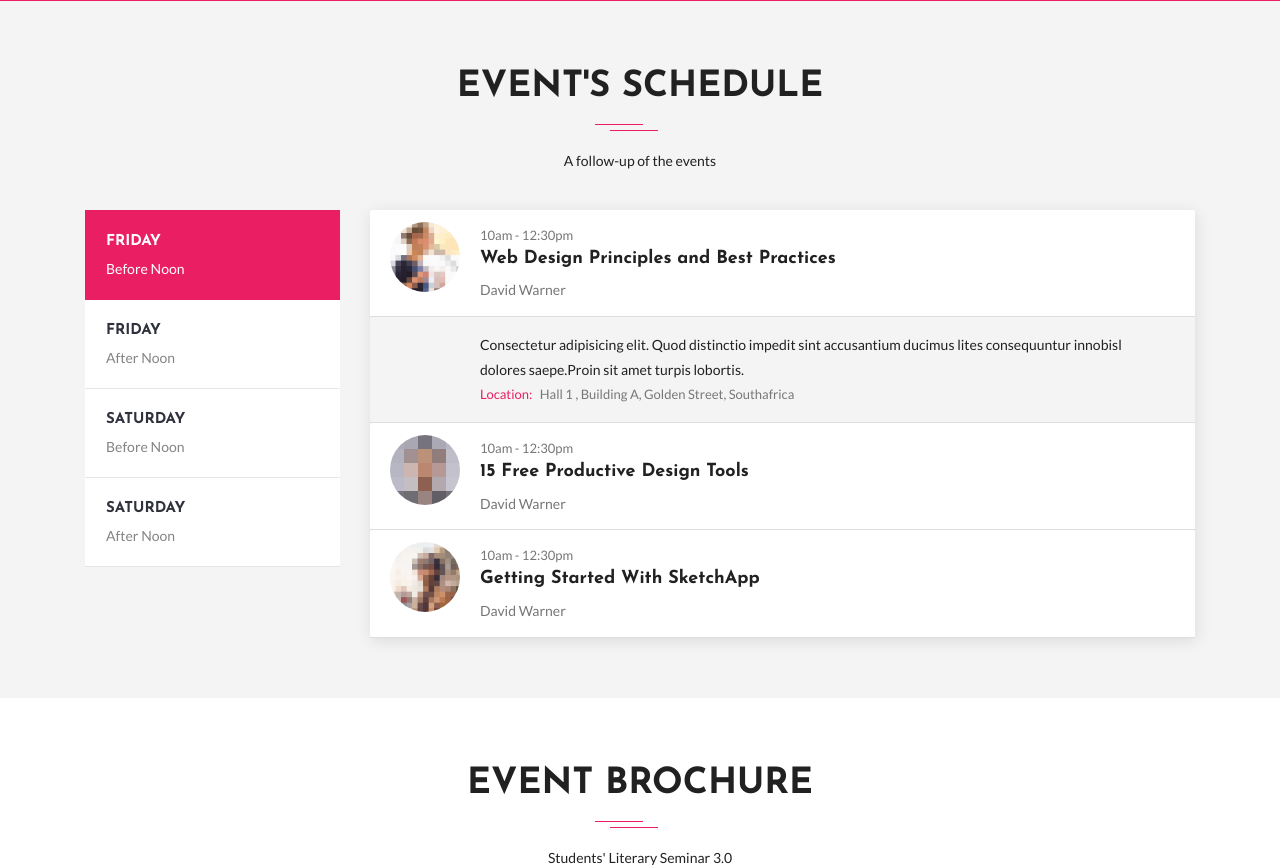
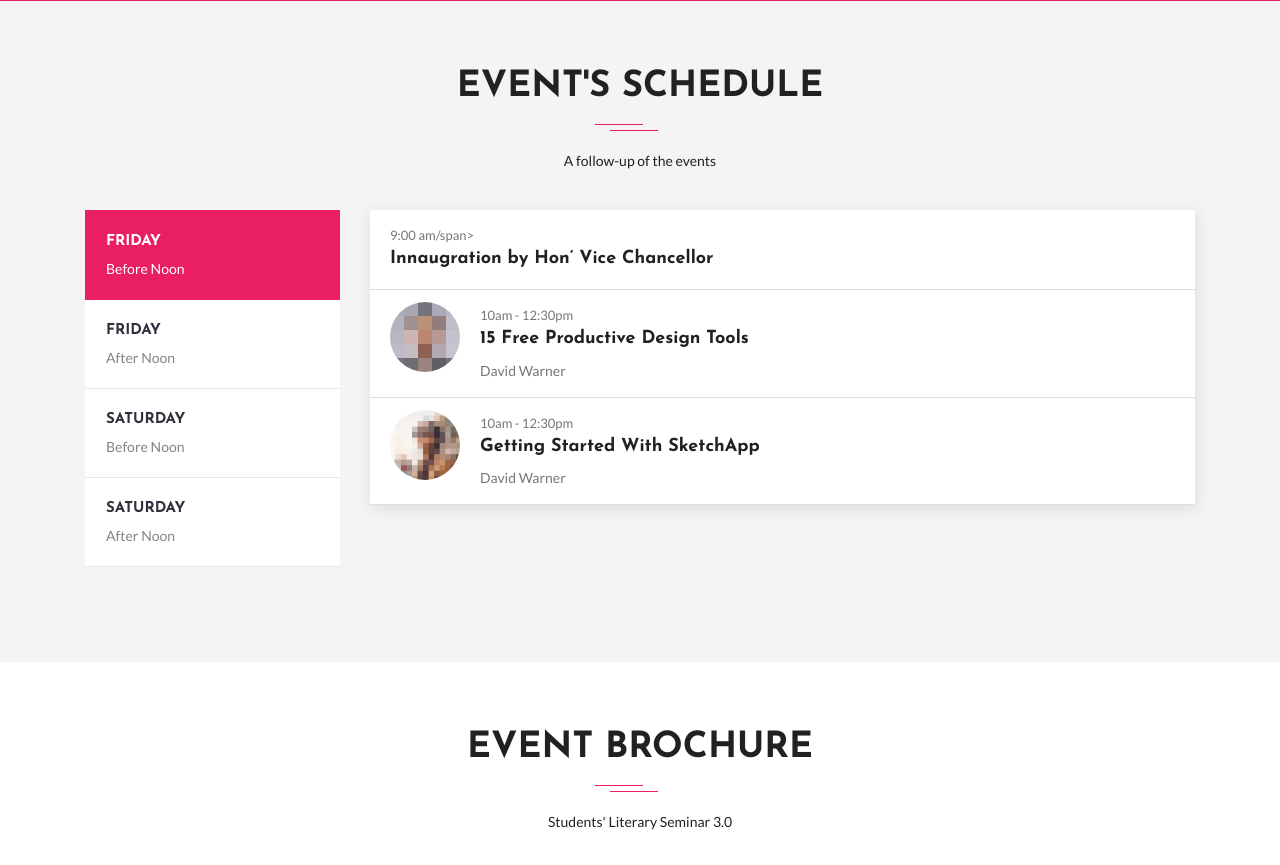
Before and after one commit to ayushnagar123/jiit-seminar-19, a PHP site: page / in a window 1280 px wide. Shown: the part 2726-3591 px from the top of the page. Run offline with PHP 8.4, Linux system fonts and the light colour scheme; some libraries are stand-ins or nearby versions; some web fonts are replaced.

Commit message:
Update index.php

```diff
--- a/index.php
+++ b/index.php
@@ -369,22 +369,19 @@
                   <div class="card">
                     <div id="headingOne">
                       <div class="collapsed card-header" data-toggle="collapse" data-target="#collapseOne" aria-expanded="false" aria-controls="collapseOne">
-                        <div class="images-box">
-                          <img class="img-fluid" src="assets/img/speaker/speakers-1.jpg" alt="">
-                        </div>
-                        <span class="time">10am - 12:30pm</span>
-                        <h4>Web Design Principles and Best Practices</h4>
-                        <h5 class="name">David Warner</h5>
+
+                        <span class="time">9:00 am/span>
+                        <h4>Innaugration by Hon’ Vice Chancellor</h4>
                       </div>
                     </div>
-                    <div id="collapseOne" class="collapse show" aria-labelledby="headingOne" data-parent="#accordion">
+                   <!-- <div id="collapseOne" class="collapse show" aria-labelledby="headingOne" data-parent="#accordion">
                       <div class="card-body">
                         <p>Consectetur adipisicing elit. Quod distinctio impedit sint accusantium ducimus lites consequuntur innobisl dolores saepe.Proin sit amet turpis lobortis.</p>
                         <div class="location">
                           <span>Location:</span> Hall 1 , Building A, Golden Street, Southafrica
                         </div>
                       </div>
-                    </div>
+                    </div> --!>
                   </div>
                   <div class="card">
                     <div id="headingTwo">
```
